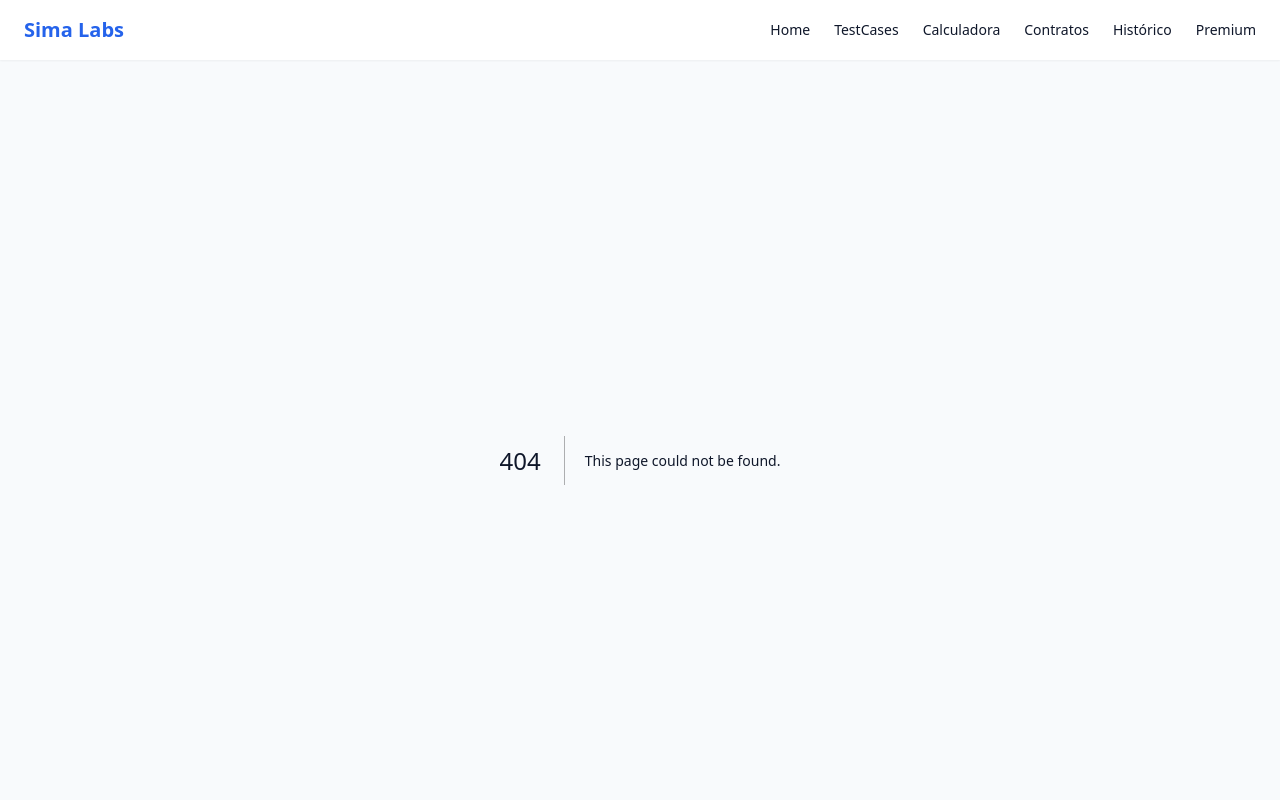
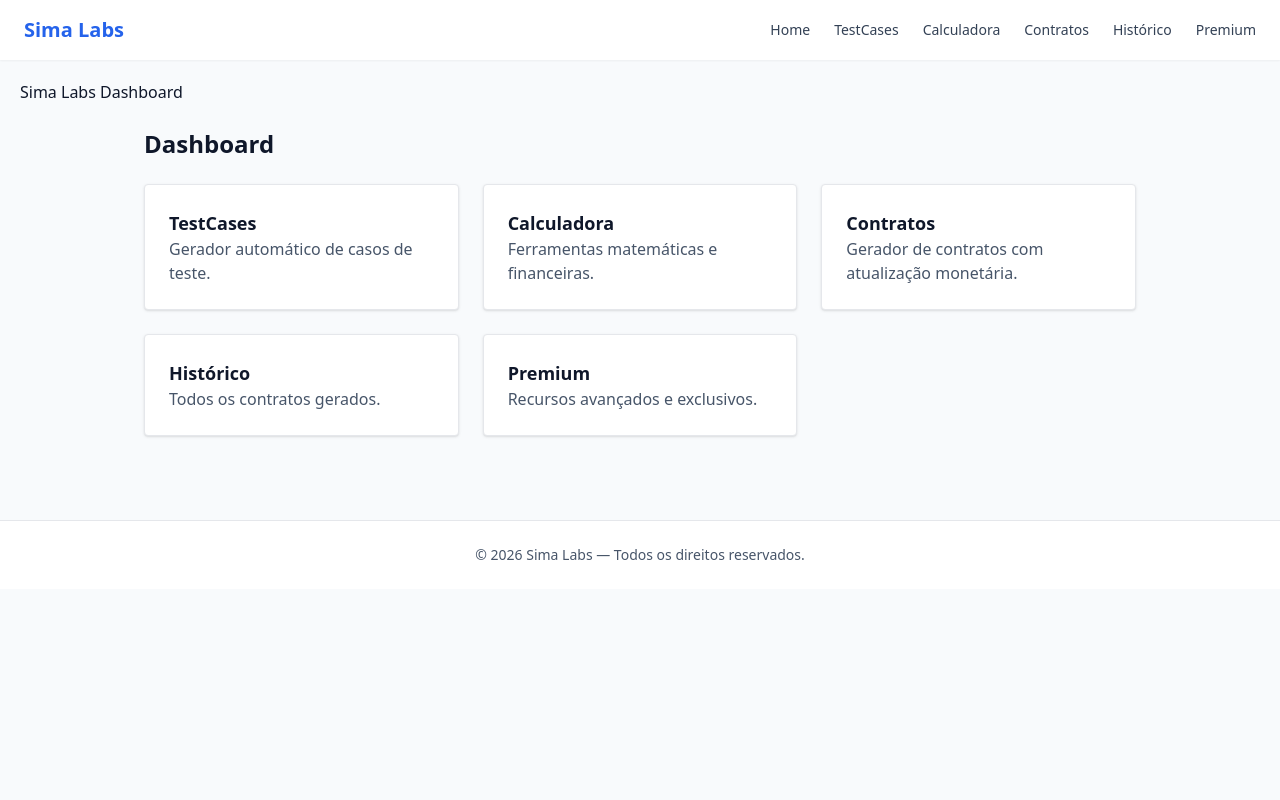
Before and after one commit to crlessima/sima-labs, a Next.js app: page /dashboard in a window 1280 px wide. Before the commit this address had no page. Shown: the top 800 px of the page. Built offline with nearby package versions, Linux system fonts and the light colour scheme.

Commit message:
Comandos no histórico dos contratos

```diff
--- a/src/app/dashboard/historico/page.tsx
+++ b/src/app/dashboard/historico/page.tsx
@@ -1,15 +1,19 @@
 "use client";
 
 import Container from "@/components/layout/Container";
-import { listarContratos } from "@/modules/historico/services/historicoService";
+import { listarContratos, excluirContrato, duplicarContrato } from "@/modules/historico/services/historicoService";
+import { gerarPDFContrato } from "@/modules/pdf/pdfService";
 import { useEffect, useState } from "react";
-import { atualizarValorPorIndice } from "@/modules/finance/services/atualizacaoService";
 
 export default function HistoricoPage() {
   const [contratos, setContratos] = useState([]);
 
+  function atualizar() {
+    setContratos(listarContratos());
+  }
+
   useEffect(() => {
-    setContratos(listarContratos());
+    atualizar();
   }, []);
 
   return (
@@ -23,7 +27,7 @@ export default function HistoricoPage() {
       <div className="flex flex-col gap-4">
         {contratos.map((c) => (
           <div key={c.id} className="p-4 bg-white border rounded shadow">
-            <h2 className="font-bold">{c.nome}</h2>
+            <h2 className="font-bold text-lg">{c.nome}</h2>
             <p>Serviço: {c.servico}</p>
             <p>Valor original: R$ {c.valorOriginal}</p>
             <p>Índice: {c.indice}</p>
@@ -31,6 +35,47 @@ export default function HistoricoPage() {
             <p className="text-xs text-slate-500">
               Criado em: {new Date(c.criadoEm).toLocaleString()}
             </p>
+
+            <div className="flex gap-3 mt-4">
+              <button
+                onClick={() => {
+                  const pdf = gerarPDFContrato(c.texto);
+                  pdf.save(`contrato-${c.nome}.pdf`);
+                }}
+                className="px-3 py-2 bg-green-600 text-white rounded hover:bg-green-700"
+              >
+                Baixar PDF
+              </button>
+
+              <button
+                onClick={() => {
+                  alert(c.texto);
+                }}
+                className="px-3 py-2 bg-blue-600 text-white rounded hover:bg-blue-700"
+              >
+                Visualizar
+              </button>
+
+              <button
+                onClick={() => {
+                  duplicarContrato(c.id);
+                  atualizar();
+                }}
+                className="px-3 py-2 bg-yellow-500 text-white rounded hover:bg-yellow-600"
+              >
+                Duplicar
+              </button>
+
+              <button
+                onClick={() => {
+                  excluirContrato(c.id);
+                  atualizar();
+                }}
+                className="px-3 py-2 bg-red-600 text-white rounded hover:bg-red-700"
+              >
+                Excluir
+              </button>
+            </div>
           </div>
         ))}
       </div>
--- /dev/null
+++ b/src/app/dashboard/page.tsx
@@ -0,0 +1,41 @@
+"use client";
+
+import Link from "next/link";
+import Container from "@/components/layout/Container";
+
+export default function DashboardHome() {
+  return (
+    <Container>
+      <h1 className="text-2xl font-bold mb-6">Dashboard</h1>
+
+      <div className="grid grid-cols-1 md:grid-cols-2 lg:grid-cols-3 gap-6">
+
+        <Link href="/dashboard/testcases" className="p-6 bg-white border rounded shadow hover:shadow-lg transition">
+          <h2 className="font-bold text-lg">TestCases</h2>
+          <p className="text-slate-600">Gerador automático de casos de teste.</p>
+        </Link>
+
+        <Link href="/dashboard/calculadora" className="p-6 bg-white border rounded shadow hover:shadow-lg transition">
+          <h2 className="font-bold text-lg">Calculadora</h2>
+          <p className="text-slate-600">Ferramentas matemáticas e financeiras.</p>
+        </Link>
+
+        <Link href="/dashboard/contratos" className="p-6 bg-white border rounded shadow hover:shadow-lg transition">
+          <h2 className="font-bold text-lg">Contratos</h2>
+          <p className="text-slate-600">Gerador de contratos com atualização monetária.</p>
+        </Link>
+
+        <Link href="/dashboard/historico" className="p-6 bg-white border rounded shadow hover:shadow-lg transition">
+          <h2 className="font-bold text-lg">Histórico</h2>
+          <p className="text-slate-600">Todos os contratos gerados.</p>
+        </Link>
+
+        <Link href="/dashboard/premium" className="p-6 bg-white border rounded shadow hover:shadow-lg transition">
+          <h2 className="font-bold text-lg">Premium</h2>
+          <p className="text-slate-600">Recursos avançados e exclusivos.</p>
+        </Link>
+
+      </div>
+    </Container>
+  );
+}
--- a/src/components/layout/Navbar.tsx
+++ b/src/components/layout/Navbar.tsx
@@ -1,20 +1,27 @@
 "use client";
 
+import Link from "next/link";
+import { usePathname } from "next/navigation";
+
 export default function Navbar() {
+  const pathname = usePathname();
+
+  const linkClass = (href: string) =>
+    `hover:text-blue-600 ${
+      pathname === href ? "text-blue-600 font-semibold" : "text-slate-700"
+    }`;
+
   return (
     <nav className="w-full bg-white shadow-sm px-6 py-4 flex justify-between items-center">
       <h1 className="text-xl font-bold text-blue-600">Sima Labs</h1>
 
       <div className="flex gap-6 text-sm">
-        <a href="/" className="hover:text-blue-600">Home</a>
-        <a href="/dashboard/testcases" className="hover:text-blue-600">TestCases</a>
-        <a href="/dashboard/calculadora" className="hover:text-blue-600">Calculadora</a>
-        <a href="/dashboard/contratos" className="hover:text-blue-600">Contratos</a>
-
-        {/* Novo item do menu */}
-        <a href="/dashboard/historico" className="hover:text-blue-600">Histórico</a>
-
-        <a href="/dashboard/premium" className="hover:text-blue-600">Premium</a>
+        <Link href="/" className={linkClass("/")}>Home</Link>
+        <Link href="/dashboard/testcases" className={linkClass("/dashboard/testcases")}>TestCases</Link>
+        <Link href="/dashboard/calculadora" className={linkClass("/dashboard/calculadora")}>Calculadora</Link>
+        <Link href="/dashboard/contratos" className={linkClass("/dashboard/contratos")}>Contratos</Link>
+        <Link href="/dashboard/historico" className={linkClass("/dashboard/historico")}>Histórico</Link>
+        <Link href="/dashboard/premium" className={linkClass("/dashboard/premium")}>Premium</Link>
       </div>
     </nav>
   );
--- a/src/modules/historico/services/historicoService.ts
+++ b/src/modules/historico/services/historicoService.ts
@@ -18,3 +18,24 @@ export function buscarContrato(id: string): Contrato | null {
   const lista = listarContratos();
   return lista.find((c) => c.id === id) || null;
 }
+
+export function excluirContrato(id: string) {
+  const contratos = listarContratos();
+  const filtrados = contratos.filter((c) => c.id !== id);
+  localStorage.setItem(STORAGE_KEY, JSON.stringify(filtrados));
+}
+
+export function duplicarContrato(id: string) {
+  const contratos = listarContratos();
+  const contrato = contratos.find((c) => c.id === id);
+  if (!contrato) return;
+
+  const novo = {
+    ...contrato,
+    id: crypto.randomUUID(),
+    criadoEm: new Date().toISOString(),
+  };
+
+  contratos.push(novo);
+  localStorage.setItem(STORAGE_KEY, JSON.stringify(contratos));
+}
```
